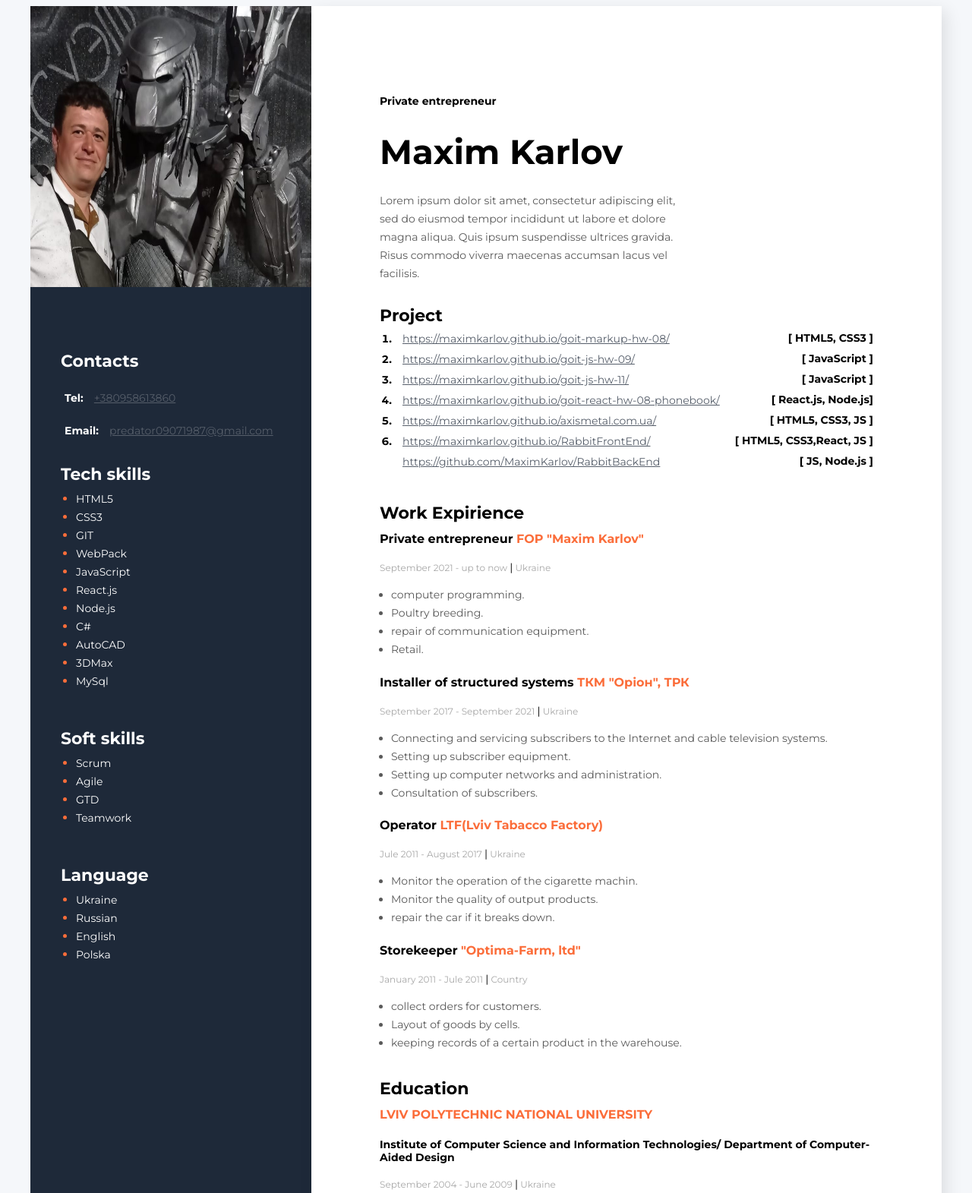
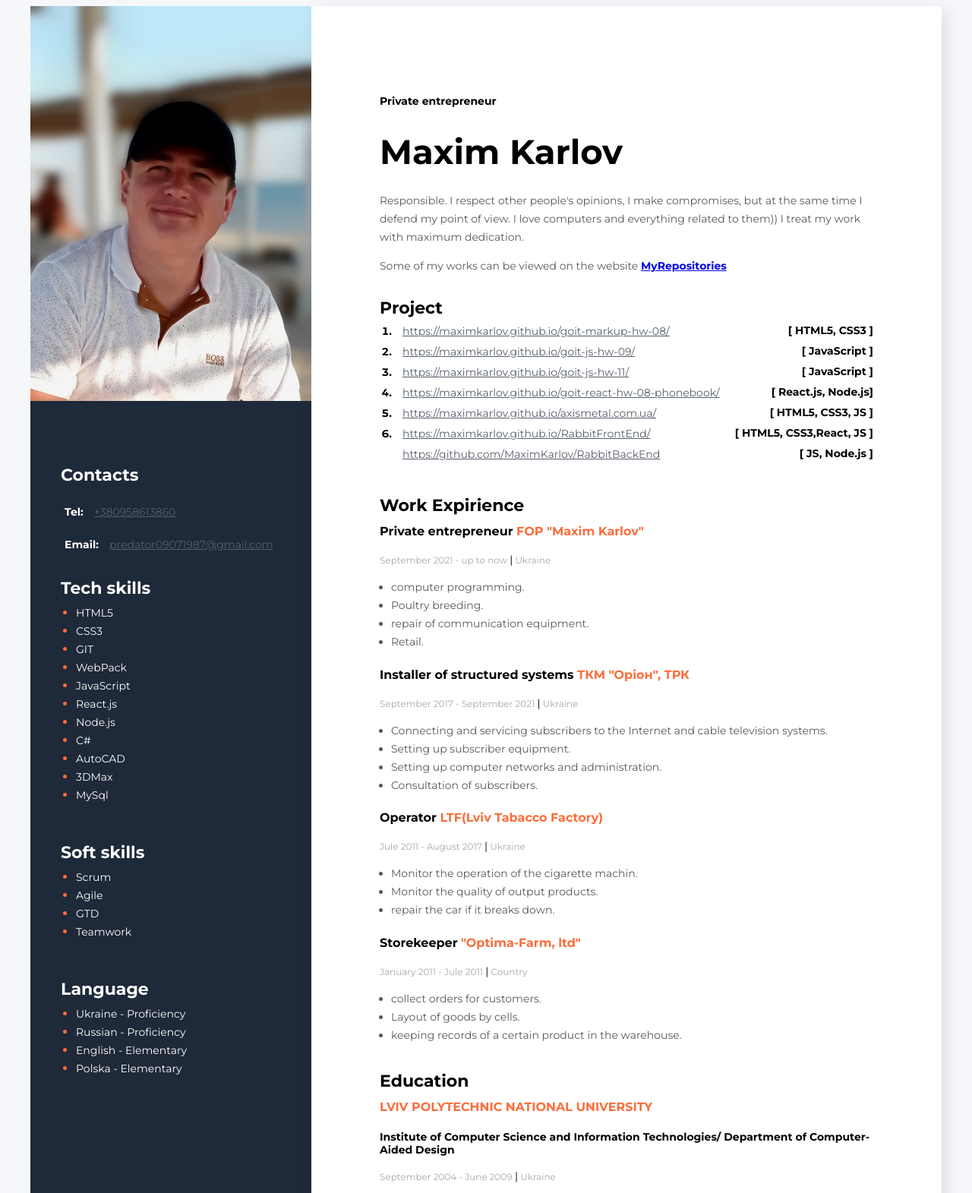
Before and after one commit to MaximKarlov/Resume, a plain HTML site: page index.html in a window 1280 px wide. Shown: the top 1571 px of the page at 76% size. Drawn offline with Linux system fonts and the light colour scheme.

Commit message:
add new photo, and language

```diff
--- a/index.html
+++ b/index.html
@@ -17,7 +17,7 @@
     <div class="main">
         <!--LeftBar-->
         <div class="leftbar">
-            <img src="img/photo1.jpg" alt="user photo" class="photo">
+            <img src="img/AVA.jpg" alt="user photo" class="photo">
             <!--Contacts-->
             <div class="otstyp">
                 <h3 class="leftbar_title">Contacts</h3>
@@ -64,10 +64,10 @@
             <div class="otstyp">
                 <h3 class="leftbar_title">Language</h3>
                 <ul class="softskiltype">
-                    <li class="skilitem"><span class="techskiltext">Ukraine</span></li>
-                    <li class="skilitem"><span class="techskiltext">Russian</span></li>
-                    <li class="skilitem"><span class="techskiltext">English</span></li>
-                    <li class="skilitem"><span class="techskiltext">Polska</span></li>
+                    <li class="skilitem"><span class="techskiltext">Ukraine - Proficiency</span></li>
+                    <li class="skilitem"><span class="techskiltext">Russian - Proficiency</span></li>
+                    <li class="skilitem"><span class="techskiltext">English - Elementary</span></li>
+                    <li class="skilitem"><span class="techskiltext">Polska - Elementary</span></li>
                 </ul>
             </div>
         </div>
@@ -80,9 +80,14 @@
                 <h2 class="about_position">Private entrepreneur</h2>
                 <h1 class="about_Name">Maxim Karlov</h1>
                 <h3 class="about_description">
-                    Lorem ipsum dolor sit amet, consectetur adipiscing elit, sed do eiusmod tempor incididunt ut labore
-                    et dolore magna aliqua. Quis ipsum suspendisse ultrices gravida. Risus commodo viverra maecenas
-                    accumsan lacus vel facilisis. </h3>
+                    Responsible. I respect other people's opinions, I make compromises, but at the same time I defend my
+                    point of view. I
+                    love computers and everything related to them)) I treat my work with maximum dedication.
+
+                    <p>Some of my works can be viewed on the website
+                        <b><a href="https://github.com/MaximKarlov?tab=repositories">MyRepositories</b></a>
+                    </p>
+                </h3>
             </div>
             <!--Project-->
             <div class="project">
--- a/style/style.css
+++ b/style/style.css
@@ -25,7 +25,7 @@ body {
 
 .photo{
 width: 370px;
-height: 370px;
+height: 520px;
 margin-bottom: 50px;
 }
 
@@ -121,7 +121,7 @@ margin-bottom: 50px;
 }
 
 .about_description{
-    width: 400px;
+    width: 100%;
     font-family: 'Montserrat';
     font-style: normal;
     font-weight: 400;
```
Also changed, not shown: img/AVA.jpg (added).
